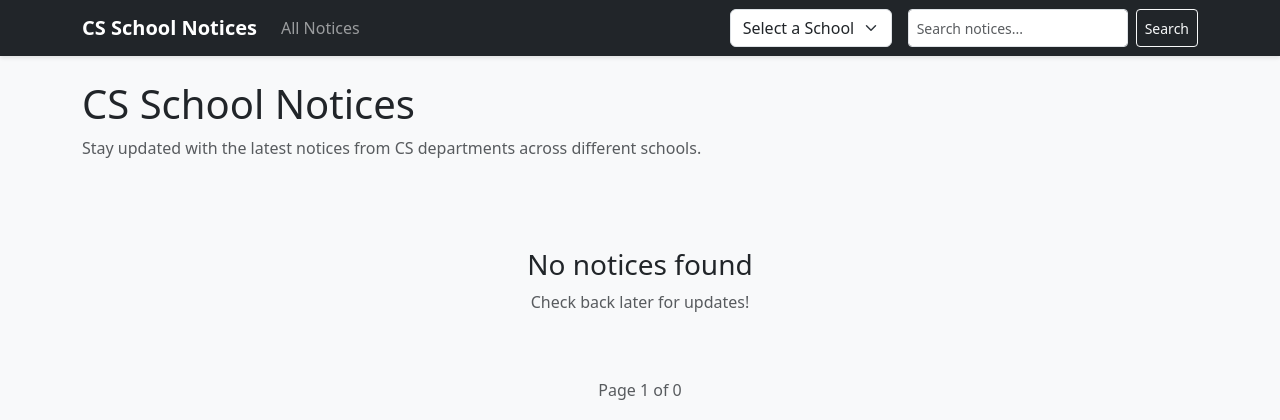
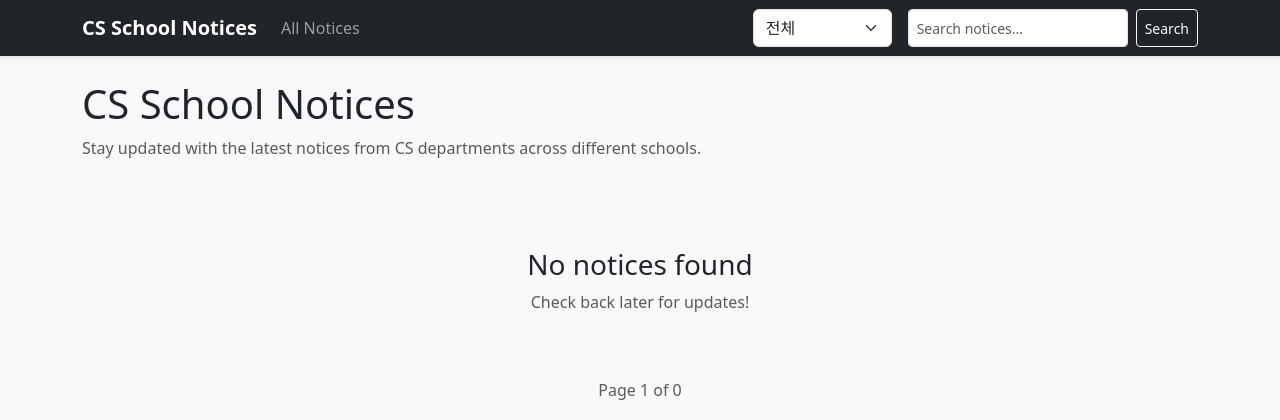
Before and after one commit to jeesup0103/cs-job-info, a FastAPI app: page / in a window 1280 px wide. Shown: the top 420 px of the page. Run offline with FastAPI, Linux system fonts and the light colour scheme; data that the repository does not hold is empty.

Commit message:
Update school selection option in base.html to display all

```diff
--- a/app/templates/base.html
+++ b/app/templates/base.html
@@ -23,7 +23,7 @@
                 <div class="d-flex gap-2">
                     <div class="me-2">
                         <select class="form-select" id="schoolFilter" onchange="location = this.value;">
-                            <option value="">Select a School</option>
+                            <option value="/">전체</option>
                             {% for school in schools %}
                             <option value="/?school={{ school }}" {% if selected_school == school %}selected{% endif %}>{{ school }}</option>
                             {% endfor %}
```
